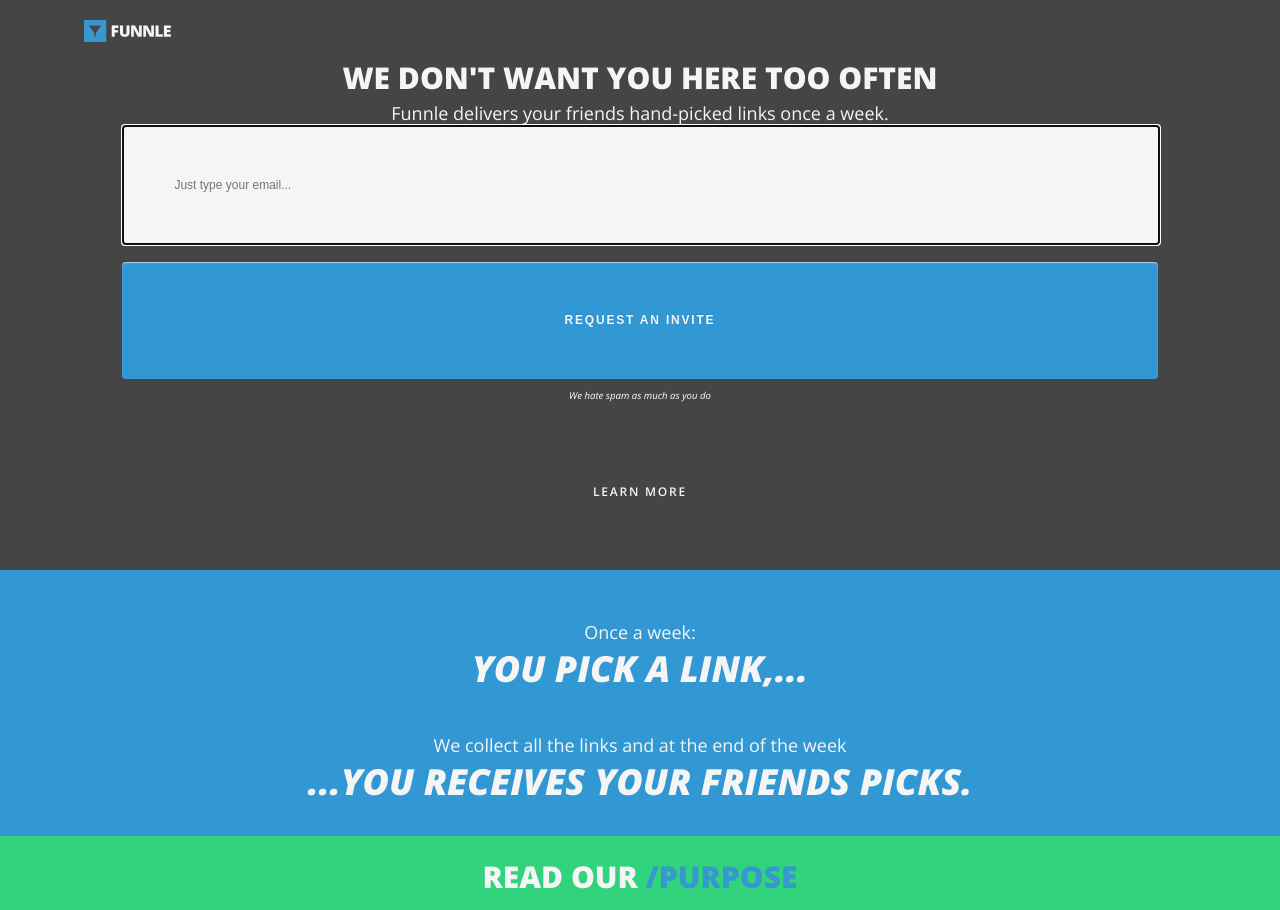
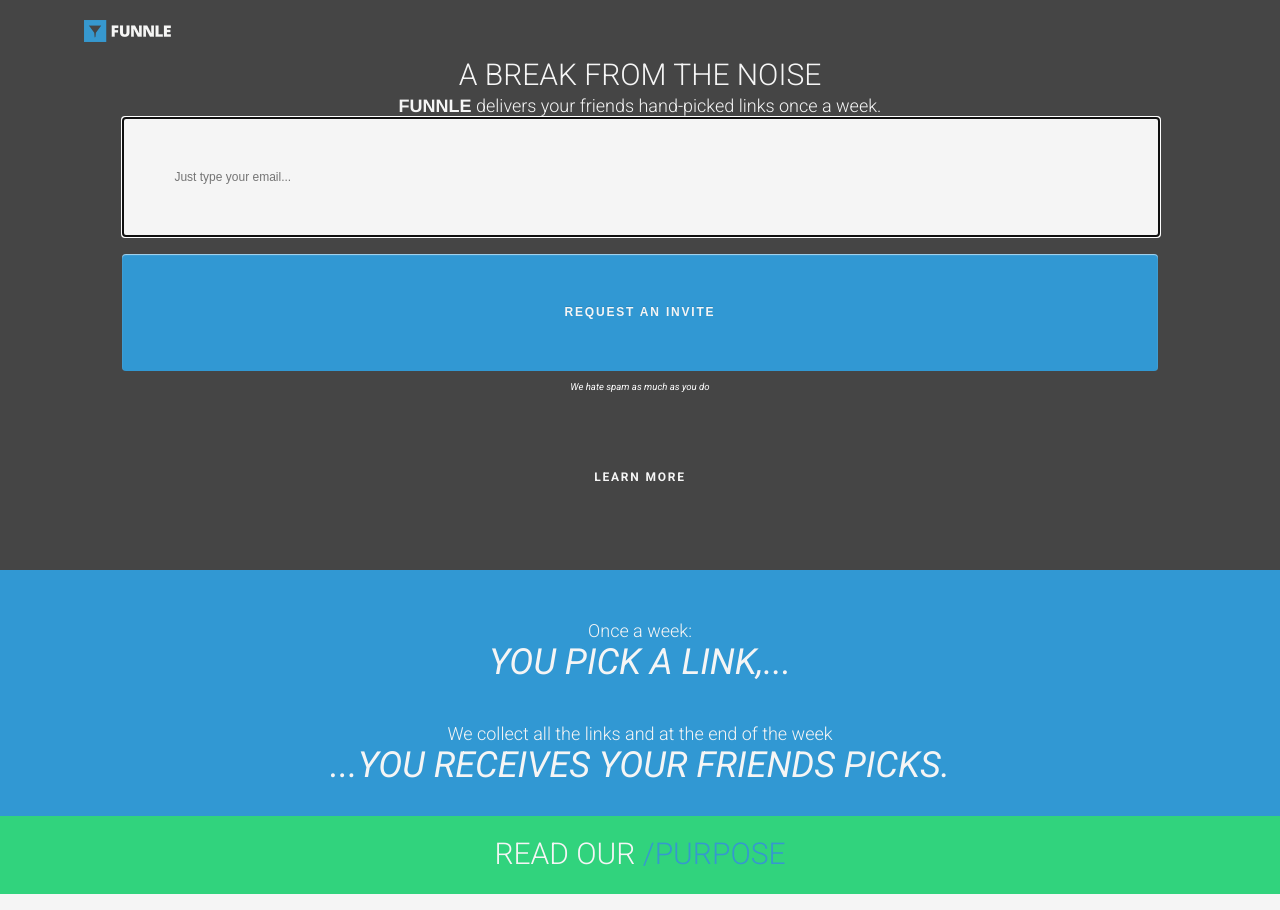
Before and after one commit to samirfors/funnle, a Jekyll site: the page built from index.html, in a window 1280 px wide, cut to the strip 0-910 px from the top of the page. Built offline with Jekyll 4.4.1, drawn with Linux system fonts in a browser that asks for light colours; Markdown is read by kramdown in place of the engine named in the settings.

Commit message:
New copy. New font.

```diff
--- a/css/app.css
+++ b/css/app.css
@@ -1,4 +1,5 @@
-/* line 8, ../_sass/app.sass */
+@import url("http://fonts.googleapis.com/css?family=Roboto:400,100,300,300italic,100italic,400italic,500,500italic,700,700italic,900,900italic");
+/* line 9, ../_sass/app.sass */
 * {
   -webkit-transition: all 0.3s;
   -moz-transition: all 0.3s;
@@ -6,7 +7,7 @@
   -webkit-appearance: none;
 }
 
-/* line 15, ../_sass/app.sass */
+/* line 16, ../_sass/app.sass */
 #awesome_video {
   position: absolute;
   z-index: -9999;
@@ -16,7 +17,7 @@
   height: 100%;
 }
 
-/* line 23, ../_sass/app.sass */
+/* line 24, ../_sass/app.sass */
 .video_container {
   position: absolute;
   z-index: -9999;
@@ -25,40 +26,40 @@
   overflow: hidden;
 }
 
-/* line 30, ../_sass/app.sass */
+/* line 31, ../_sass/app.sass */
 body {
   background: #454545;
-  font-family: "Open Sans", Helvetica, Arial, sans-serif;
+  font-family: "Roboto", Helvetica, Arial, sans-serif;
   font-size: 16px;
   color: white;
   margin: 0;
 }
 
-/* line 36, ../_sass/app.sass */
+/* line 37, ../_sass/app.sass */
 a {
   color: #3698cf;
 }
 
-/* line 39, ../_sass/app.sass */
+/* line 40, ../_sass/app.sass */
 .row {
   margin: 0 auto;
 }
 
-/* line 42, ../_sass/app.sass */
+/* line 43, ../_sass/app.sass */
 .white-bg {
   background: whitesmoke;
 }
 
-/* line 44, ../_sass/app.sass */
+/* line 45, ../_sass/app.sass */
 .white-color {
   color: whitesmoke;
 }
 
-/* line 46, ../_sass/app.sass */
+/* line 47, ../_sass/app.sass */
 .header {
   width: 100%;
 }
-/* line 48, ../_sass/app.sass */
+/* line 49, ../_sass/app.sass */
 .header .logo {
   width: 184px;
   height: 44px;
@@ -72,7 +73,7 @@ a {
   text-indent: -9999px;
 }
 
-/* line 60, ../_sass/app.sass */
+/* line 61, ../_sass/app.sass */
 .mission-statement {
   text-align: center;
   color: whitesmoke;
@@ -81,11 +82,11 @@ a {
   padding-right: 10%;
 }
 
-/* line 67, ../_sass/app.sass */
+/* line 68, ../_sass/app.sass */
 h1 {
-  font-size: 3em;
+  font-size: 4em;
   text-transform: uppercase;
-  font-weight: 800;
+  font-weight: 300;
   margin-top: 1em;
   margin-bottom: 0.1em;
 }
@@ -93,18 +94,24 @@ h1 {
 /* line 74, ../_sass/app.sass */
 h2 {
   font-size: 1.5em;
-  font-weight: 400;
+  font-weight: 300;
+  margin: 0;
+}
+/* line 78, ../_sass/app.sass */
+h2 .helvetica {
+  font-family: "Helvetica Neue", Helvetica, Arial, sans-serif;
+  font-weight: 800;
+  text-transform: uppercase;
+}
+
+/* line 82, ../_sass/app.sass */
+h3 {
+  font-size: 1.5em;
+  font-weight: 300;
   margin: 0;
 }
 
-/* line 78, ../_sass/app.sass */
-h3 {
-  font-size: 1.5em;
-  font-weight: 400;
-  margin: 0;
-}
-
-/* line 82, ../_sass/app.sass */
+/* line 86, ../_sass/app.sass */
 .page {
   background: whitesmoke;
   color: #454545;
@@ -116,51 +123,51 @@ h3 {
   padding-top: 60px;
   padding-bottom: 100px;
 }
-/* line 92, ../_sass/app.sass */
+/* line 96, ../_sass/app.sass */
 .page .page-header-image {
   height: 7em;
 }
-/* line 94, ../_sass/app.sass */
+/* line 98, ../_sass/app.sass */
 .page .page-header-image svg {
   fill: #3698cf;
 }
-/* line 96, ../_sass/app.sass */
+/* line 100, ../_sass/app.sass */
 .page em {
   font-weight: bold;
   font-style: normal;
 }
-/* line 99, ../_sass/app.sass */
+/* line 103, ../_sass/app.sass */
 .page h1 {
   text-align: center;
   margin-bottom: 1.2em;
   font-style: italic;
   color: #3698cf;
 }
-/* line 104, ../_sass/app.sass */
+/* line 108, ../_sass/app.sass */
 .page ol {
   margin: 0;
   padding: 0;
 }
-/* line 107, ../_sass/app.sass */
+/* line 111, ../_sass/app.sass */
 .page ol li {
   margin: 1em 0 1em 0;
 }
 
-/* line 109, ../_sass/app.sass */
+/* line 113, ../_sass/app.sass */
 .call-out {
   font-size: 3em;
   text-transform: uppercase;
-  font-weight: 800;
+  font-weight: 400;
   font-style: italic;
 }
 
-/* line 115, ../_sass/app.sass */
+/* line 119, ../_sass/app.sass */
 .sign-up-form {
   margin: 0 auto;
   width: 350px;
   margin-top: 5em;
 }
-/* line 119, ../_sass/app.sass */
+/* line 123, ../_sass/app.sass */
 .sign-up-form .label {
   text-align: center;
   display: block;
@@ -168,7 +175,7 @@ h3 {
   font-style: italic;
 }
 
-/* line 124, ../_sass/app.sass */
+/* line 128, ../_sass/app.sass */
 .emailfield {
   width: 85%;
   padding: 5% 10% 5% 5%;
@@ -183,13 +190,13 @@ h3 {
   margin-bottom: 5px;
 }
 
-/* line 137, ../_sass/app.sass */
+/* line 141, ../_sass/app.sass */
 .emailfield:focus {
   background-color: whitesmoke;
   border-color: #3198d3;
 }
 
-/* line 141, ../_sass/app.sass */
+/* line 145, ../_sass/app.sass */
 .button {
   color: whitesmoke;
   width: 80%;
@@ -203,7 +210,7 @@ h3 {
   font-weight: 600;
 }
 
-/* line 153, ../_sass/app.sass */
+/* line 157, ../_sass/app.sass */
 .button-main {
   color: whitesmoke;
   width: 100%;
@@ -231,98 +238,98 @@ h3 {
   border-radius: 4px;
 }
 
-/* line 173, ../_sass/app.sass */
+/* line 177, ../_sass/app.sass */
 .button-main:hover {
   background-color: #298ac1;
   text-shadow: 0 -1px 0 #206c97;
 }
 
-/* line 176, ../_sass/app.sass */
+/* line 180, ../_sass/app.sass */
 .button-main:active {
   background-color: #206c97;
 }
 
-/* line 178, ../_sass/app.sass */
+/* line 182, ../_sass/app.sass */
 .button-secondary {
   margin-top: 1em;
 }
 
-/* line 180, ../_sass/app.sass */
+/* line 184, ../_sass/app.sass */
 .button-secondary:hover {
   margin-top: 1em;
   color: #3198d3;
 }
 
-/* line 183, ../_sass/app.sass */
+/* line 187, ../_sass/app.sass */
 .container {
   width: 100%;
   margin: 0 auto;
 }
 
-/* line 186, ../_sass/app.sass */
+/* line 190, ../_sass/app.sass */
 .row {
   padding-bottom: 100px;
   padding-top: 100px;
 }
 
-/* line 190, ../_sass/app.sass */
+/* line 194, ../_sass/app.sass */
 .video_header {
   margin-bottom: 0px;
 }
 
-/* line 193, ../_sass/app.sass */
+/* line 197, ../_sass/app.sass */
 .features {
   color: #454545;
   text-align: center;
 }
 
-/* line 197, ../_sass/app.sass */
+/* line 201, ../_sass/app.sass */
 .how {
   padding-top: 30px;
   background: #3198d3;
   color: whitesmoke;
 }
 
-/* line 202, ../_sass/app.sass */
+/* line 206, ../_sass/app.sass */
 .area {
   margin-bottom: 100px;
 }
 
-/* line 205, ../_sass/app.sass */
+/* line 209, ../_sass/app.sass */
 .how_img {
   margin-top: 80px;
 }
 
-/* line 207, ../_sass/app.sass */
+/* line 211, ../_sass/app.sass */
 .how_video {
   margin-top: 80px;
   width: 50%;
 }
 
-/* line 210, ../_sass/app.sass */
+/* line 214, ../_sass/app.sass */
 .copy {
   background: #31d37d;
   color: whitesmoke;
 }
-/* line 213, ../_sass/app.sass */
+/* line 217, ../_sass/app.sass */
 .copy h1 {
   margin-top: 0;
 }
-/* line 215, ../_sass/app.sass */
+/* line 219, ../_sass/app.sass */
 .copy h1 a {
   text-decoration: none;
 }
-/* line 217, ../_sass/app.sass */
+/* line 221, ../_sass/app.sass */
 .copy h1 a:hover {
   border-bottom: 0.2em solid;
 }
 
-/* line 219, ../_sass/app.sass */
+/* line 223, ../_sass/app.sass */
 .video-note {
   line-height: 50px;
   vertical-align: middle;
 }
-/* line 222, ../_sass/app.sass */
+/* line 226, ../_sass/app.sass */
 .video-note img {
   height: 50px;
   vertical-align: middle;
@@ -333,19 +340,19 @@ h3 {
   border-radius: 100%;
   margin-left: 1em;
 }
-/* line 227, ../_sass/app.sass */
+/* line 231, ../_sass/app.sass */
 .video-note a {
   text-decoration: none;
   border-bottom: 1px solid #3698cf;
 }
-/* line 230, ../_sass/app.sass */
+/* line 234, ../_sass/app.sass */
 .video-note a:hover {
   border-bottom: 1px solid #287baa;
   color: #287baa;
   padding-bottom: 3px;
 }
 
-/* line 235, ../_sass/app.sass */
+/* line 239, ../_sass/app.sass */
 footer {
   text-align: center;
   background: #454545;
@@ -355,11 +362,11 @@ footer {
   background-position: 50% 50%;
   color: whitesmoke;
 }
-/* line 243, ../_sass/app.sass */
+/* line 247, ../_sass/app.sass */
 footer img:hover {
   border: 4px solid #3198d3;
 }
-/* line 245, ../_sass/app.sass */
+/* line 249, ../_sass/app.sass */
 footer img {
   border: 4px solid rgba(255, 255, 255, 0);
   width: 100px;
@@ -372,33 +379,33 @@ footer img {
 }
 
 @media screen and (max-device-width: 1024px) {
-  /* line 254, ../_sass/app.sass */
+  /* line 258, ../_sass/app.sass */
   body {
     font-size: 12px;
   }
 
-  /* line 256, ../_sass/app.sass */
+  /* line 260, ../_sass/app.sass */
   h1 {
     font-size: 2.5em;
   }
 
-  /* line 258, ../_sass/app.sass */
+  /* line 262, ../_sass/app.sass */
   h2 {
     font-size: 1.5em;
   }
 
-  /* line 260, ../_sass/app.sass */
+  /* line 264, ../_sass/app.sass */
   h3 {
     font-size: 1.5em;
   }
 
-  /* line 262, ../_sass/app.sass */
+  /* line 266, ../_sass/app.sass */
   .video_header {
     padding-left: 5%;
     padding-right: 5%;
   }
 
-  /* line 266, ../_sass/app.sass */
+  /* line 270, ../_sass/app.sass */
   .header .logo {
     margin-top: 10px;
     width: 92px;
@@ -408,17 +415,17 @@ footer img {
     background-size: 92px 22px;
   }
 
-  /* line 274, ../_sass/app.sass */
+  /* line 278, ../_sass/app.sass */
   .mission-statement h1 {
     margin-top: 0.5em;
   }
 
-  /* line 276, ../_sass/app.sass */
+  /* line 280, ../_sass/app.sass */
   #awesome_video {
     display: none;
   }
 
-  /* line 278, ../_sass/app.sass */
+  /* line 282, ../_sass/app.sass */
   .row {
     padding-left: 5%;
     padding-right: 5%;
@@ -426,36 +433,36 @@ footer img {
     padding-top: 20px;
   }
 
-  /* line 283, ../_sass/app.sass */
+  /* line 287, ../_sass/app.sass */
   .sign-up-form {
     width: 90%;
     margin-top: 0em;
   }
 
-  /* line 286, ../_sass/app.sass */
+  /* line 290, ../_sass/app.sass */
   .area {
     margin-bottom: 10px;
   }
 
-  /* line 288, ../_sass/app.sass */
+  /* line 292, ../_sass/app.sass */
   .how_video {
     display: none;
   }
 
-  /* line 290, ../_sass/app.sass */
+  /* line 294, ../_sass/app.sass */
   .page {
     width: 80%;
     padding-left: 10%;
     padding-right: 10%;
   }
 
-  /* line 294, ../_sass/app.sass */
+  /* line 298, ../_sass/app.sass */
   iframe {
     width: 90%;
     height: 100%;
   }
 
-  /* line 297, ../_sass/app.sass */
+  /* line 301, ../_sass/app.sass */
   footer {
     background-image: none;
   }
--- a/index.html
+++ b/index.html
@@ -7,8 +7,8 @@ title: Funnle
         <h1 class="logo">Funnle</h1>
       </header>
 	<div class="mission-statement">
-	  <h1>We don't want you here too often</h1>
-	  <h2>Funnle delivers your friends hand-picked links once a week.</h2>
+	  <h1>A break from the noise</h1>
+	  <h2><span class="helvetica">Funnle</span> delivers your friends hand-picked links once a week.</h2>
 	</div>
 	<div class="video video--has-button">
 	  <div class="sign-up sign-up--on-video">
```
Also changed, not shown: _sass/app.sass (+11 -7 lines).
